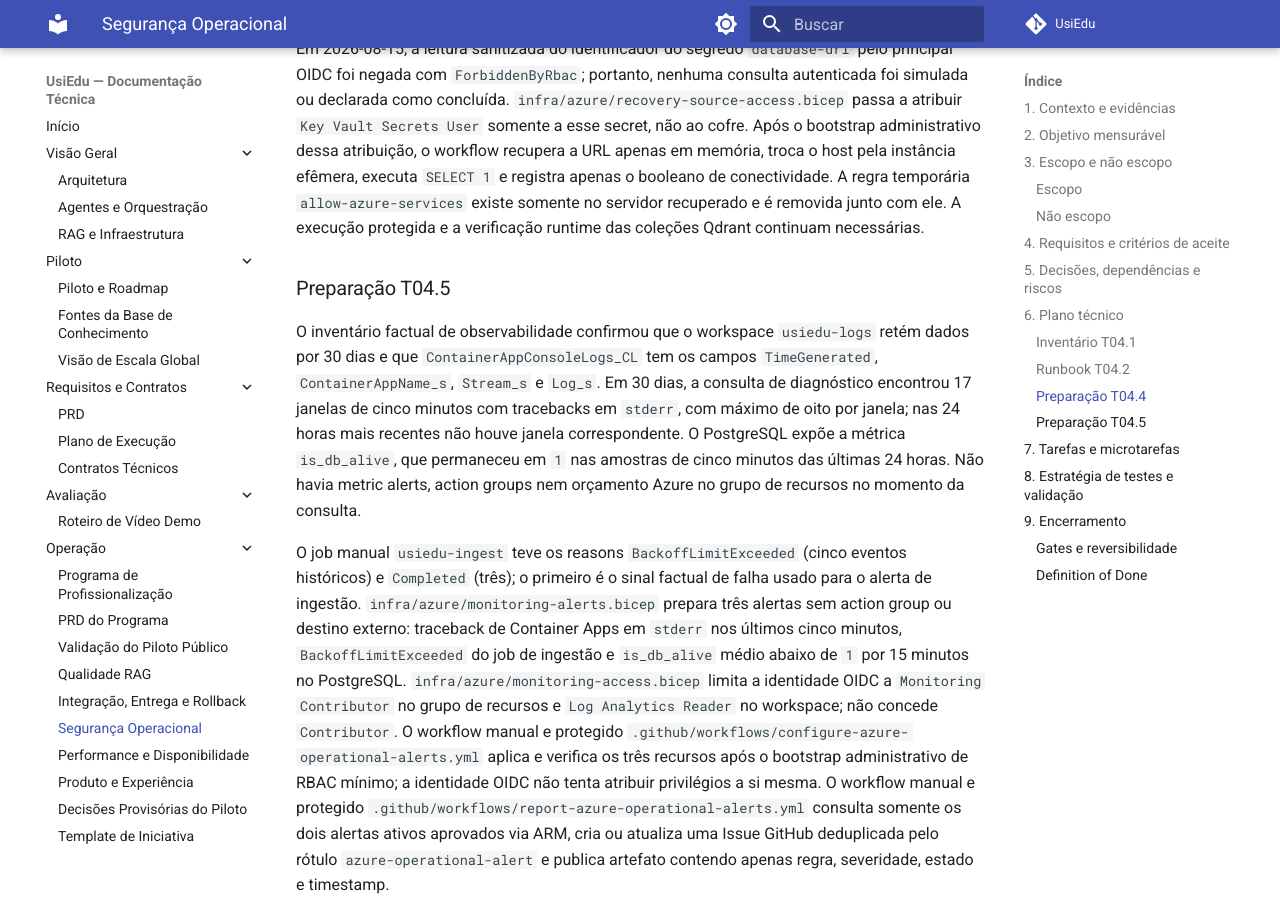
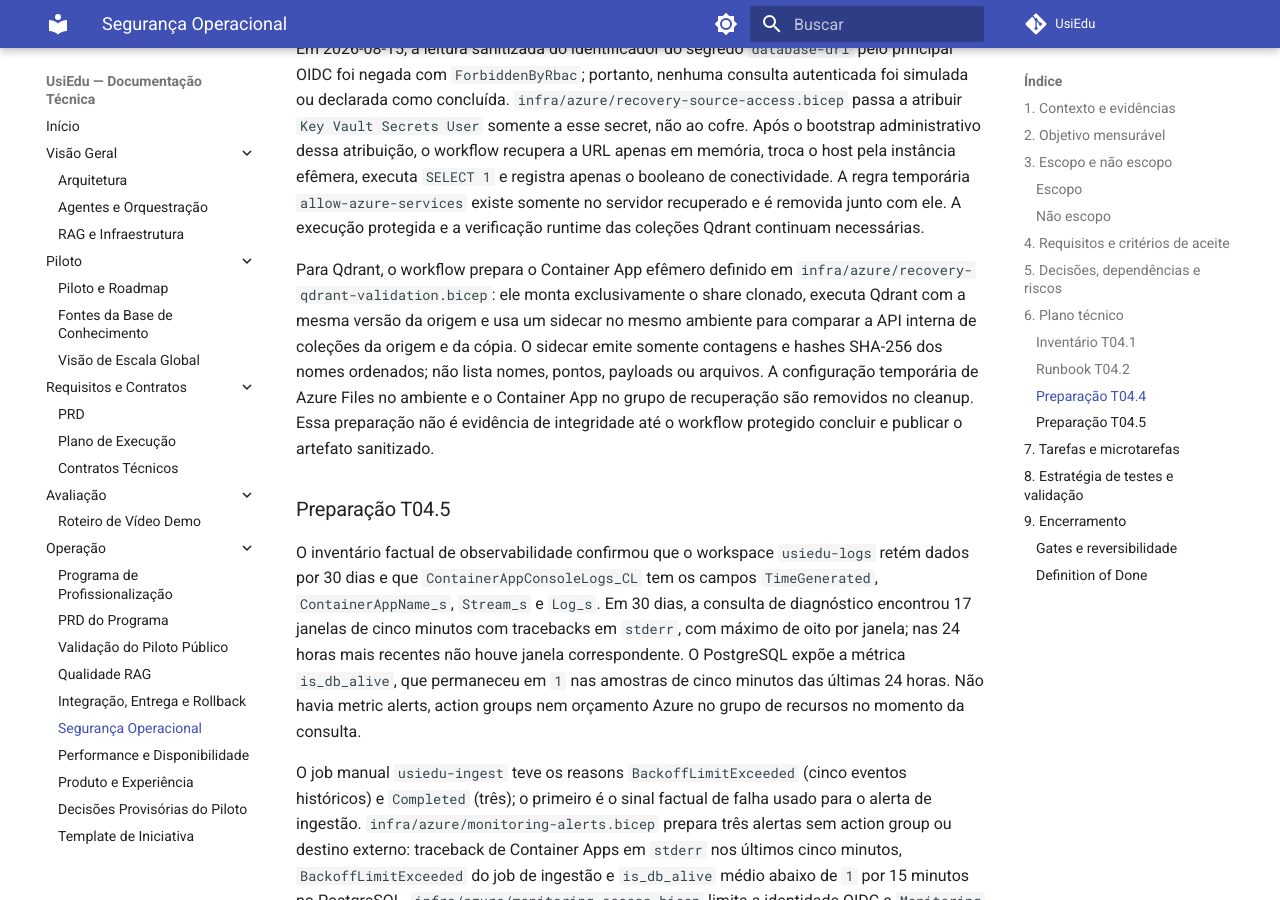
Before and after one commit to henriquebotelhogomes/UsiEdu, an MkDocs documentation site: the page built from docs/profissionalizacao/04-seguranca-operacional.md, in a window 1280 px wide and 900 px high, scrolled down 6888 px. Built offline with MkDocs 1.6.1 and Material for MkDocs 9.7.7, drawn with Linux system fonts in a browser that asks for light colours; comment, search, counter and statistics services are not loaded.

Commit message:
fix(azure): validar colecoes restauradas
Co-authored-by: Copilot App <223556219+Copilot@users.noreply.github.com>

```diff
--- a/docs/profissionalizacao/04-seguranca-operacional.md
+++ b/docs/profissionalizacao/04-seguranca-operacional.md
@@ -230,6 +230,16 @@ conectividade. A regra temporária `allow-azure-services` existe somente no
 servidor recuperado e é removida junto com ele. A execução protegida e a
 verificação runtime das coleções Qdrant continuam necessárias.
 
+Para Qdrant, o workflow prepara o Container App efêmero definido em
+`infra/azure/recovery-qdrant-validation.bicep`: ele monta exclusivamente o
+share clonado, executa Qdrant com a mesma versão da origem e usa um sidecar no
+mesmo ambiente para comparar a API interna de coleções da origem e da cópia.
+O sidecar emite somente contagens e hashes SHA-256 dos nomes ordenados; não
+lista nomes, pontos, payloads ou arquivos. A configuração temporária de
+Azure Files no ambiente e o Container App no grupo de recuperação são
+removidos no cleanup. Essa preparação não é evidência de integridade até o
+workflow protegido concluir e publicar o artefato sanitizado.
+
 ### Preparação T04.5
 
 O inventário factual de observabilidade confirmou que o workspace
```
Also changed, not shown: 3 other files.
